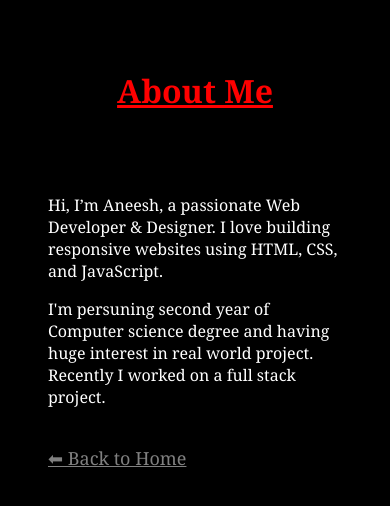
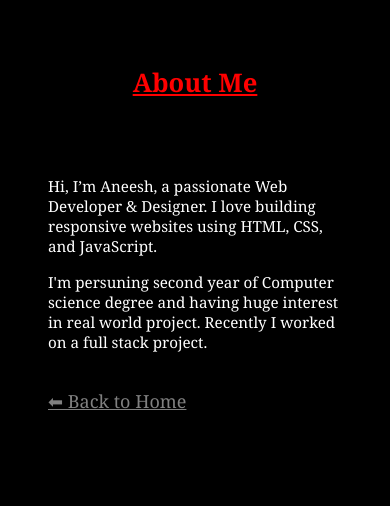
Before and after one commit to aneesh-jaiswar/portfolio, a plain HTML site: page about.html in a window 390 px wide. Drawn offline with Linux system fonts and the light colour scheme.

Commit message:
Update about.html

```diff
--- a/about.html
+++ b/about.html
@@ -36,6 +36,19 @@ a:hover{
     color: red;
 }
 
+@media (max-width:600px){
+h1{
+font-size:1.6rem;
+}
+
+p{
+font-size:0.95rem;
+}
+
+.page{
+padding:1.5rem;
+}
+}
 </style>
 
 </head>
```
